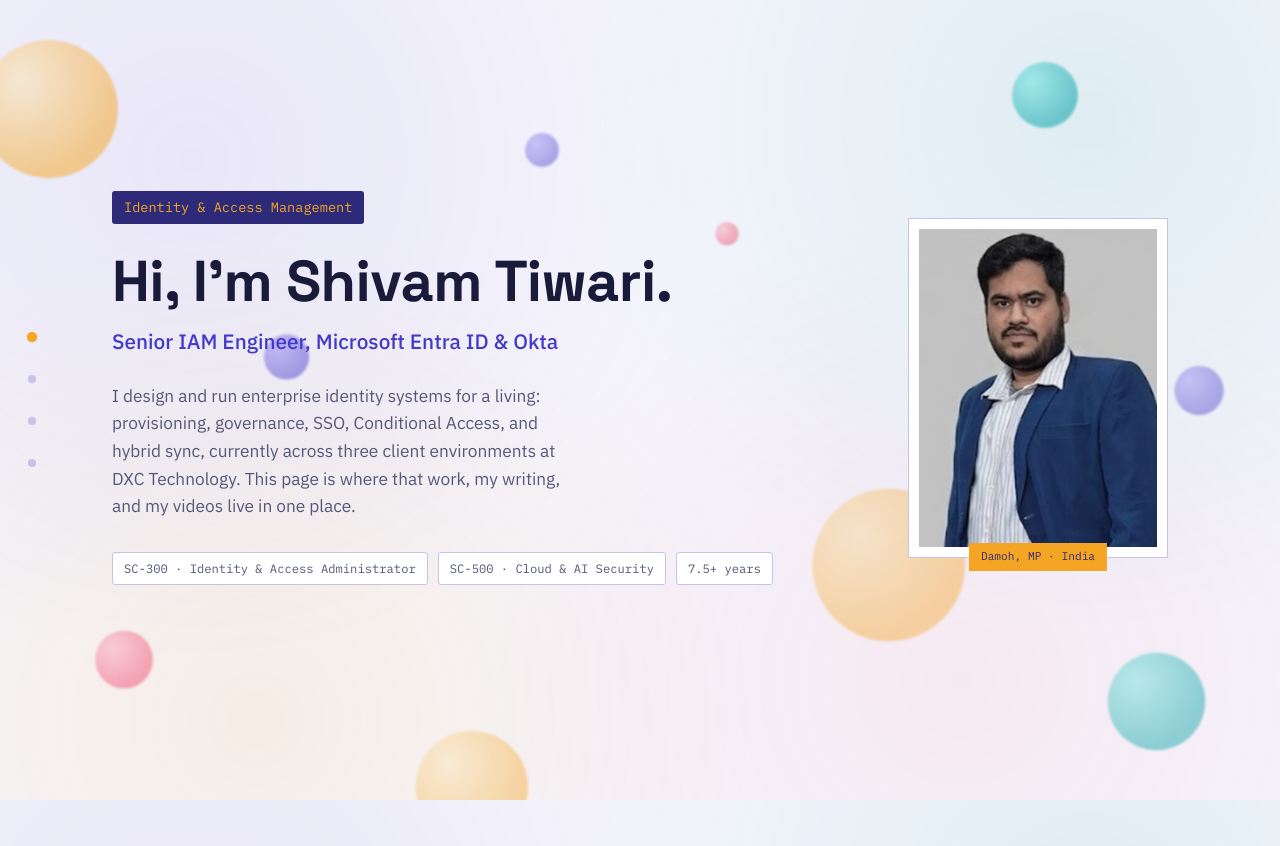
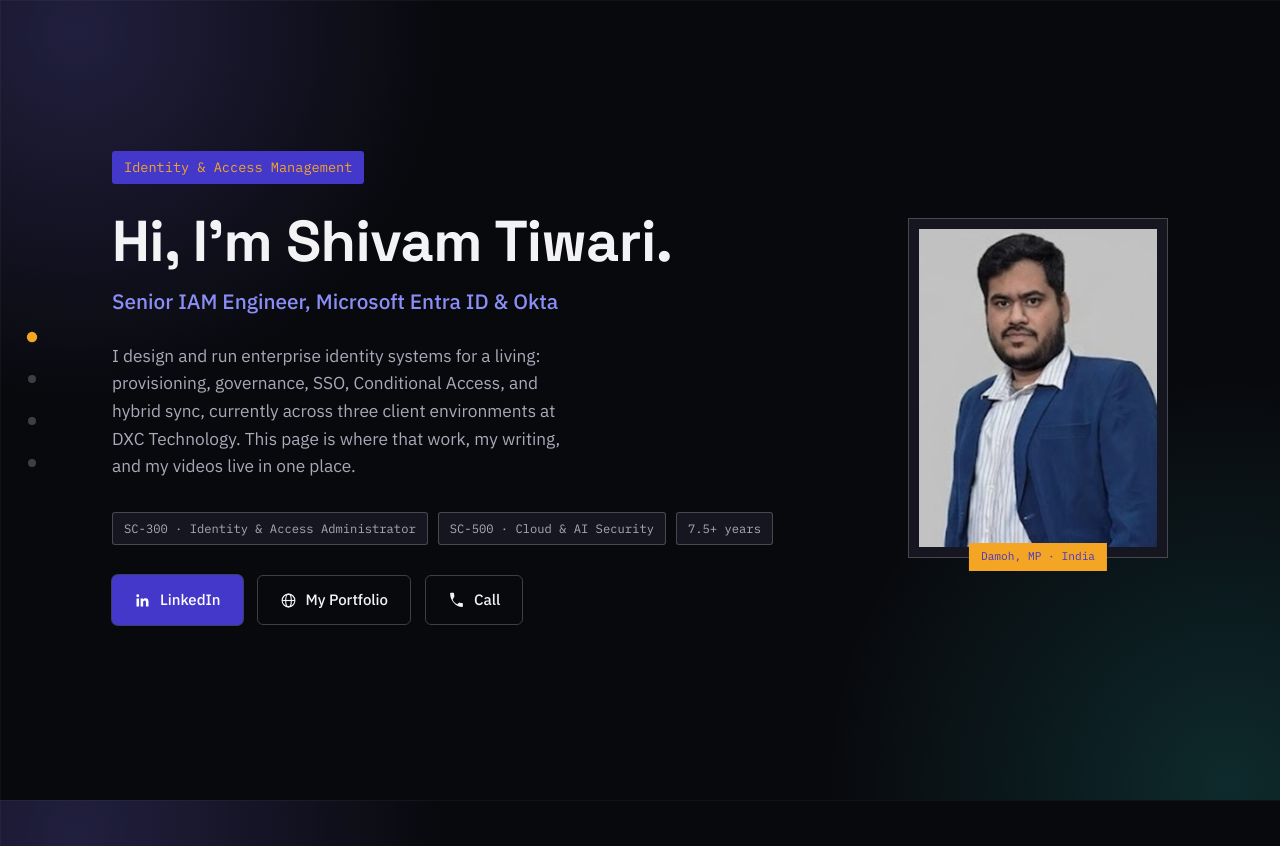
Before and after one commit to Shivi7566/shivam-portfolio, a plain HTML site: page index.html in a window 1280 px wide. Shown: the top 846 px of the page. Drawn offline with Linux system fonts and the light colour scheme.

Commit message:
Update index.html

```diff
--- a/index.html
+++ b/index.html
@@ -10,18 +10,18 @@
 <link href="https://fonts.googleapis.com/css2?family=Space+Grotesk:wght@500;600;700&family=IBM+Plex+Sans:wght@400;500;600&family=IBM+Plex+Mono:wght@400;500&display=swap" rel="stylesheet">
 <style>
   :root {
-    --bg: #F6F5FC;
-    --panel: #FFFFFF;
-    --ink: #1A1B3A;
-    --ink-soft: #55577A;
-    --navy: #4338CA;
-    --navy-deep: #2D2A7A;
+    --bg: #08090D;
+    --panel: #15161F;
+    --ink: #F3F3F6;
+    --ink-soft: #A8AAB8;
+    --navy: #8B8FF5;
+    --navy-deep: #4338CA;
     --gold: #F5A524;
-    --gold-soft: #FCE3B0;
-    --teal: #0EA5A8;
-    --coral: #F0567A;
-    --line: #E2DFF5;
-    --line-strong: #C7C2E8;
+    --gold-soft: #7A5A1E;
+    --teal: #2DD4CF;
+    --coral: #FF7A93;
+    --line: rgba(255, 255, 255, 0.12);
+    --line-strong: rgba(255, 255, 255, 0.22);
   }
 
   * { box-sizing: border-box; }
@@ -38,60 +38,20 @@
 
   body {
     margin: 0;
-    background: var(--bg);
+    background-color: var(--bg);
     background-image:
-      radial-gradient(circle at 15% 20%, rgba(67, 56, 202, 0.08), transparent 40%),
-      radial-gradient(circle at 85% 15%, rgba(14, 165, 168, 0.10), transparent 40%),
-      radial-gradient(circle at 75% 85%, rgba(240, 86, 122, 0.08), transparent 40%),
-      radial-gradient(circle at 20% 90%, rgba(245, 165, 36, 0.10), transparent 40%);
-    background-attachment: fixed;
+      radial-gradient(560px circle at 6% 4%, rgba(124, 111, 240, 0.22), transparent 65%),
+      radial-gradient(620px circle at 96% 98%, rgba(45, 212, 207, 0.16), transparent 65%),
+      linear-gradient(rgba(255,255,255,0.04) 1px, transparent 1px),
+      linear-gradient(90deg, rgba(255,255,255,0.04) 1px, transparent 1px);
+    background-size: auto, auto, 64px 64px, 64px 64px;
+    background-attachment: fixed, fixed, fixed, fixed;
+    background-repeat: no-repeat, no-repeat, repeat, repeat;
     color: var(--ink);
     font-family: 'IBM Plex Sans', -apple-system, sans-serif;
     line-height: 1.6;
     -webkit-font-smoothing: antialiased;
-    position: relative;
     overflow-x: hidden;
-  }
-
-  /* ---------- Floating bubble background ---------- */
-
-  .bubble-field {
-    position: fixed;
-    inset: 0;
-    z-index: 0;
-    overflow: hidden;
-    pointer-events: none;
-  }
-
-  .bubble {
-    position: absolute;
-    border-radius: 50%;
-    filter: blur(1px);
-    opacity: 0.55;
-    animation: drift linear infinite;
-  }
-
-  .bubble.b1 { width: 130px; height: 130px; left: -30px; top: 8%; background: radial-gradient(circle at 30% 30%, var(--gold-soft), var(--gold) 70%); animation-duration: 26s; opacity: 0.5; }
-  .bubble.b2 { width: 70px; height: 70px; left: 80%; top: 5%; background: radial-gradient(circle at 30% 30%, #6FE3E0, var(--teal) 70%); animation-duration: 18s; animation-delay: -4s; opacity: 0.55; }
-  .bubble.b3 { width: 44px; height: 44px; left: 20%; top: 40%; background: radial-gradient(circle at 30% 30%, #8B7EF0, var(--navy) 70%); animation-duration: 15s; animation-delay: -8s; opacity: 0.45; }
-  .bubble.b4 { width: 160px; height: 160px; left: 64%; top: 58%; background: radial-gradient(circle at 30% 30%, #F8D48C, var(--gold) 70%); animation-duration: 32s; animation-delay: -12s; opacity: 0.4; }
-  .bubble.b5 { width: 60px; height: 60px; left: 8%; top: 76%; background: radial-gradient(circle at 30% 30%, #F8A9BE, var(--coral) 70%); animation-duration: 20s; animation-delay: -6s; opacity: 0.5; }
-  .bubble.b6 { width: 95px; height: 95px; left: 86%; top: 80%; background: radial-gradient(circle at 30% 30%, #6FE3E0, var(--teal) 70%); animation-duration: 24s; animation-delay: -16s; opacity: 0.45; }
-  .bubble.b7 { width: 36px; height: 36px; left: 42%; top: 14%; background: radial-gradient(circle at 30% 30%, #8B7EF0, var(--navy) 70%); animation-duration: 14s; animation-delay: -2s; opacity: 0.4; }
-  .bubble.b8 { width: 110px; height: 110px; left: 32%; top: 90%; background: radial-gradient(circle at 30% 30%, var(--gold-soft), var(--gold) 70%); animation-duration: 28s; animation-delay: -20s; opacity: 0.4; }
-  .bubble.b9 { width: 22px; height: 22px; left: 55%; top: 30%; background: radial-gradient(circle at 30% 30%, #F8A9BE, var(--coral) 70%); animation-duration: 12s; animation-delay: -9s; opacity: 0.5; }
-  .bubble.b10 { width: 50px; height: 50px; left: 92%; top: 45%; background: radial-gradient(circle at 30% 30%, #8B7EF0, var(--navy) 70%); animation-duration: 19s; animation-delay: -3s; opacity: 0.4; }
-
-  @keyframes drift {
-    0%   { transform: translate(0, 0) scale(1); }
-    25%  { transform: translate(18px, -26px) scale(1.08); }
-    50%  { transform: translate(-14px, 20px) scale(0.94); }
-    75%  { transform: translate(16px, 28px) scale(1.05); }
-    100% { transform: translate(0, 0) scale(1); }
-  }
-
-  @media (max-width: 700px) {
-    .bubble.b4, .bubble.b1 { width: 90px; height: 90px; }
   }
 
   /* ---------- Scroll reveal ---------- */
@@ -284,6 +244,74 @@
     margin-top: 32px;
   }
 
+  .cta-row {
+    display: flex;
+    flex-wrap: wrap;
+    gap: 14px;
+    margin-top: 30px;
+  }
+
+  .cta-btn {
+    display: inline-flex;
+    align-items: center;
+    gap: 9px;
+    padding: 12px 22px;
+    border-radius: 6px;
+    font-family: 'IBM Plex Sans', sans-serif;
+    font-weight: 500;
+    font-size: 0.94rem;
+    text-decoration: none;
+    transition: transform 0.2s ease, box-shadow 0.2s ease, background 0.2s ease;
+  }
+
+  .cta-btn svg { width: 17px; height: 17px; flex-shrink: 0; }
+
+  .cta-btn.primary {
+    background: var(--navy-deep);
+    color: #FFFFFF;
+    box-shadow: 0 0 0 1px rgba(139, 143, 245, 0.4);
+  }
+
+  .cta-btn.primary:hover {
+    transform: translateY(-2px);
+    box-shadow: 0 8px 20px rgba(124, 111, 240, 0.35);
+  }
+
+  .cta-btn.outline {
+    background: transparent;
+    color: var(--ink);
+    border: 1px solid var(--line-strong);
+  }
+
+  .cta-btn.outline:hover {
+    transform: translateY(-2px);
+    border-color: var(--navy);
+    background: rgba(139, 143, 245, 0.08);
+  }
+
+  .subscribe-btn {
+    display: inline-flex;
+    align-items: center;
+    gap: 8px;
+    margin-top: 6px;
+    padding: 9px 18px;
+    background: #FF0000;
+    color: #FFFFFF;
+    border-radius: 5px;
+    font-family: 'IBM Plex Sans', sans-serif;
+    font-weight: 600;
+    font-size: 0.85rem;
+    text-decoration: none;
+    transition: transform 0.2s ease, box-shadow 0.2s ease;
+  }
+
+  .subscribe-btn:hover {
+    transform: translateY(-2px);
+    box-shadow: 0 8px 18px rgba(255, 0, 0, 0.3);
+  }
+
+  .subscribe-btn svg { width: 14px; height: 14px; }
+
   .credential-chip {
     font-family: 'IBM Plex Mono', monospace;
     font-size: 0.76rem;
@@ -393,7 +421,7 @@
 
   .panel:hover {
     transform: translateY(-4px);
-    box-shadow: 0 12px 28px rgba(20, 32, 66, 0.1);
+    box-shadow: 0 12px 28px rgba(0, 0, 0, 0.4);
   }
 
   .panel-mark {
@@ -462,7 +490,7 @@
     transition: background 0.15s ease, transform 0.2s ease;
   }
 
-  .repo-row:hover { background: #FAFAF9; transform: translateX(6px); }
+  .repo-row:hover { background: #1C1E2A; transform: translateX(6px); }
 
   .repo-row:nth-child(1) { --accent: #4338CA; }
   .repo-row:nth-child(2) { --accent: #F5A524; }
@@ -502,7 +530,7 @@
     font-family: 'IBM Plex Mono', monospace;
     font-size: 0.72rem;
     color: var(--navy);
-    background: #EDF0F7;
+    background: rgba(139, 143, 245, 0.12);
     padding: 3px 8px;
     border-radius: 3px;
   }
@@ -533,19 +561,6 @@
 </head>
 <body>
 
-<div class="bubble-field" aria-hidden="true">
-  <span class="bubble b1"></span>
-  <span class="bubble b2"></span>
-  <span class="bubble b3"></span>
-  <span class="bubble b4"></span>
-  <span class="bubble b5"></span>
-  <span class="bubble b6"></span>
-  <span class="bubble b7"></span>
-  <span class="bubble b8"></span>
-  <span class="bubble b9"></span>
-  <span class="bubble b10"></span>
-</div>
-
 <nav class="rail" aria-label="Section navigation">
   <a href="#hero" class="active"><span class="dot"></span><span class="label">Welcome</span></a>
   <a href="#expertise"><span class="dot"></span><span class="label">Expertise</span></a>
@@ -563,6 +578,20 @@
       <span class="credential-chip mono">SC-300 · Identity &amp; Access Administrator</span>
       <span class="credential-chip mono">SC-500 · Cloud &amp; AI Security</span>
       <span class="credential-chip mono">7.5+ years</span>
+    </div>
+    <div class="cta-row">
+      <a class="cta-btn primary" href="https://linkedin.com/in/shivamtiwari78" target="_blank" rel="noopener">
+        <svg viewBox="0 0 24 24" fill="currentColor" xmlns="http://www.w3.org/2000/svg"><path d="M20.45 20.45h-3.55v-5.57c0-1.33-.02-3.04-1.85-3.04-1.85 0-2.14 1.45-2.14 2.94v5.67H9.36V9h3.41v1.56h.05c.48-.9 1.64-1.85 3.37-1.85 3.6 0 4.27 2.37 4.27 5.46v6.28zM5.34 7.43a2.06 2.06 0 1 1 0-4.12 2.06 2.06 0 0 1 0 4.12zM7.12 20.45H3.56V9h3.56v11.45z"/></svg>
+        LinkedIn
+      </a>
+      <a class="cta-btn outline" href="https://shivi7566.github.io" target="_blank" rel="noopener">
+        <svg viewBox="0 0 24 24" fill="none" xmlns="http://www.w3.org/2000/svg"><circle cx="12" cy="12" r="9" stroke="currentColor" stroke-width="1.6"/><ellipse cx="12" cy="12" rx="4" ry="9" stroke="currentColor" stroke-width="1.6"/><path d="M3 12h18" stroke="currentColor" stroke-width="1.6"/></svg>
+        My Portfolio
+      </a>
+      <a class="cta-btn outline" href="tel:+917566955303">
+        <svg viewBox="0 0 24 24" fill="currentColor" xmlns="http://www.w3.org/2000/svg"><path d="M6.6 10.8c1.4 2.8 3.8 5.1 6.6 6.6l2.2-2.2c.3-.3.7-.4 1-.2 1.1.4 2.3.6 3.6.6.6 0 1 .4 1 1V20c0 .6-.4 1-1 1C11.6 21 3 12.4 3 2c0-.6.4-1 1-1h3.5c.6 0 1 .4 1 1 0 1.2.2 2.4.6 3.5.1.4 0 .8-.2 1L6.6 10.8z"/></svg>
+        Call
+      </a>
     </div>
   </div>
   <div class="hero-photo-wrap reveal">
@@ -619,6 +648,12 @@
       <h3>Cloud Knowledge</h3>
       <p>My YouTube channel: hands-on tutorials on Microsoft Entra ID, Conditional Access, App Registrations, Graph API automation, AWS IAM, and Oracle Cloud identity, built from real client work.</p>
       <a class="panel-link" href="https://www.youtube.com/@Cloud-Knowledge" target="_blank" rel="noopener">youtube.com/@Cloud-Knowledge</a>
+      <div>
+        <a class="subscribe-btn" href="https://www.youtube.com/@Cloud-Knowledge?sub_confirmation=1" target="_blank" rel="noopener">
+          <svg viewBox="0 0 24 24" fill="none" xmlns="http://www.w3.org/2000/svg"><path d="M12 22c1.1 0 2-.9 2-2h-4c0 1.1.9 2 2 2zm6-6v-5c0-3.07-1.64-5.64-4.5-6.32V4c0-.83-.67-1.5-1.5-1.5s-1.5.67-1.5 1.5v.68C7.63 5.36 6 7.92 6 11v5l-2 2v1h16v-1l-2-2z" fill="#FFFFFF"/></svg>
+          Subscribe
+        </a>
+      </div>
     </div>
     <div class="panel">
       <div class="panel-mark" style="background: var(--teal);" aria-hidden="true">
@@ -655,15 +690,6 @@
         <div class="repo-path">github.com/Shivi7566/entra-powershell-toolkit</div>
         <p class="repo-desc">PowerShell automation for Entra ID covering bulk provisioning, licensing, PIM, and device management, each script paired with a full written explanation.</p>
         <div class="repo-topics"><span>powershell</span><span>automation</span><span>pim</span><span>iam</span></div>
-      </div>
-      <div class="repo-visit">View →</div>
-    </a>
-    <a class="repo-row" href="https://shivi7566.github.io" target="_blank" rel="noopener">
-      <div class="repo-main">
-        <div class="repo-name">My Portfolio</div>
-        <div class="repo-path">shivi7566.github.io</div>
-        <p class="repo-desc">My personal portfolio site, hosted on GitHub Pages.</p>
-        <div class="repo-topics"><span>portfolio</span></div>
       </div>
       <div class="repo-visit">View →</div>
     </a>
```
